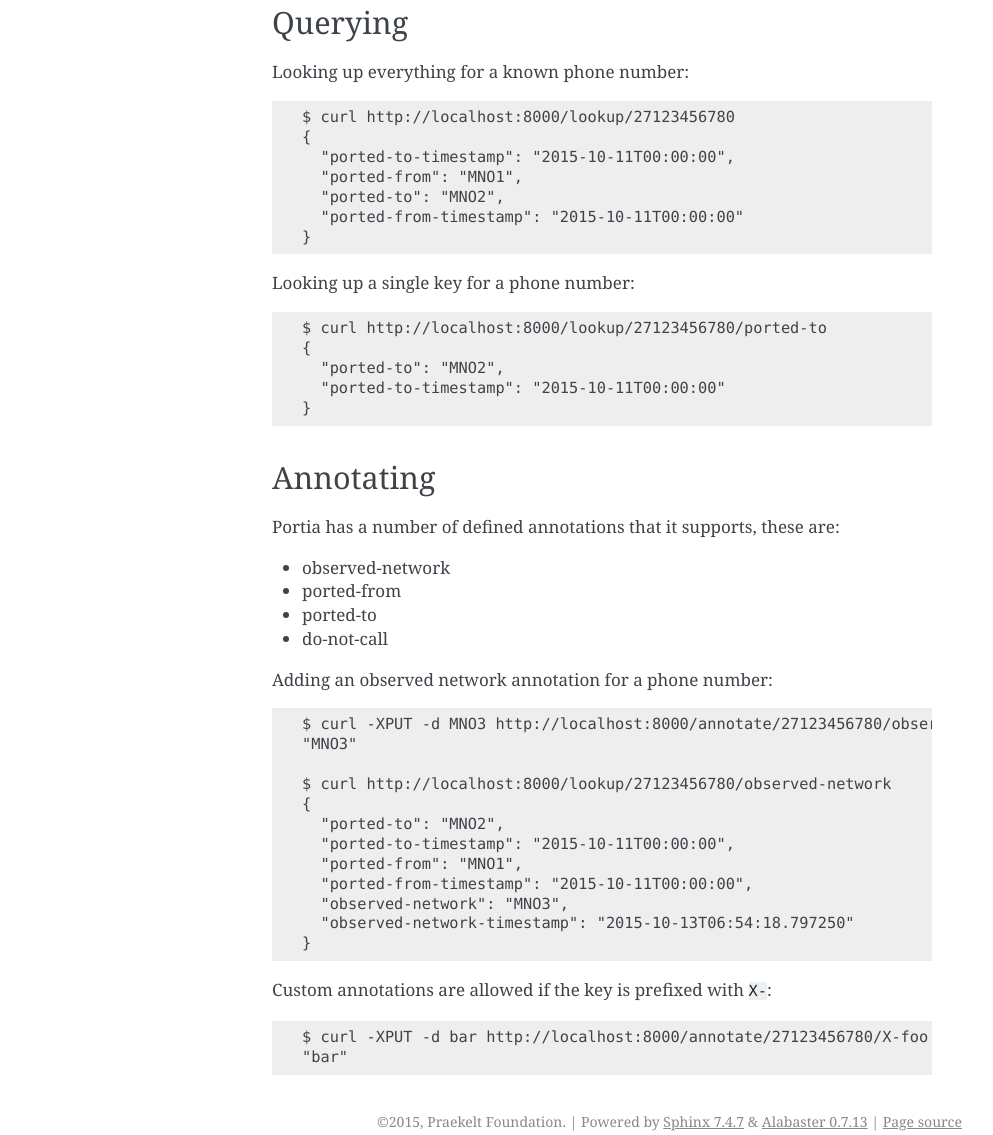
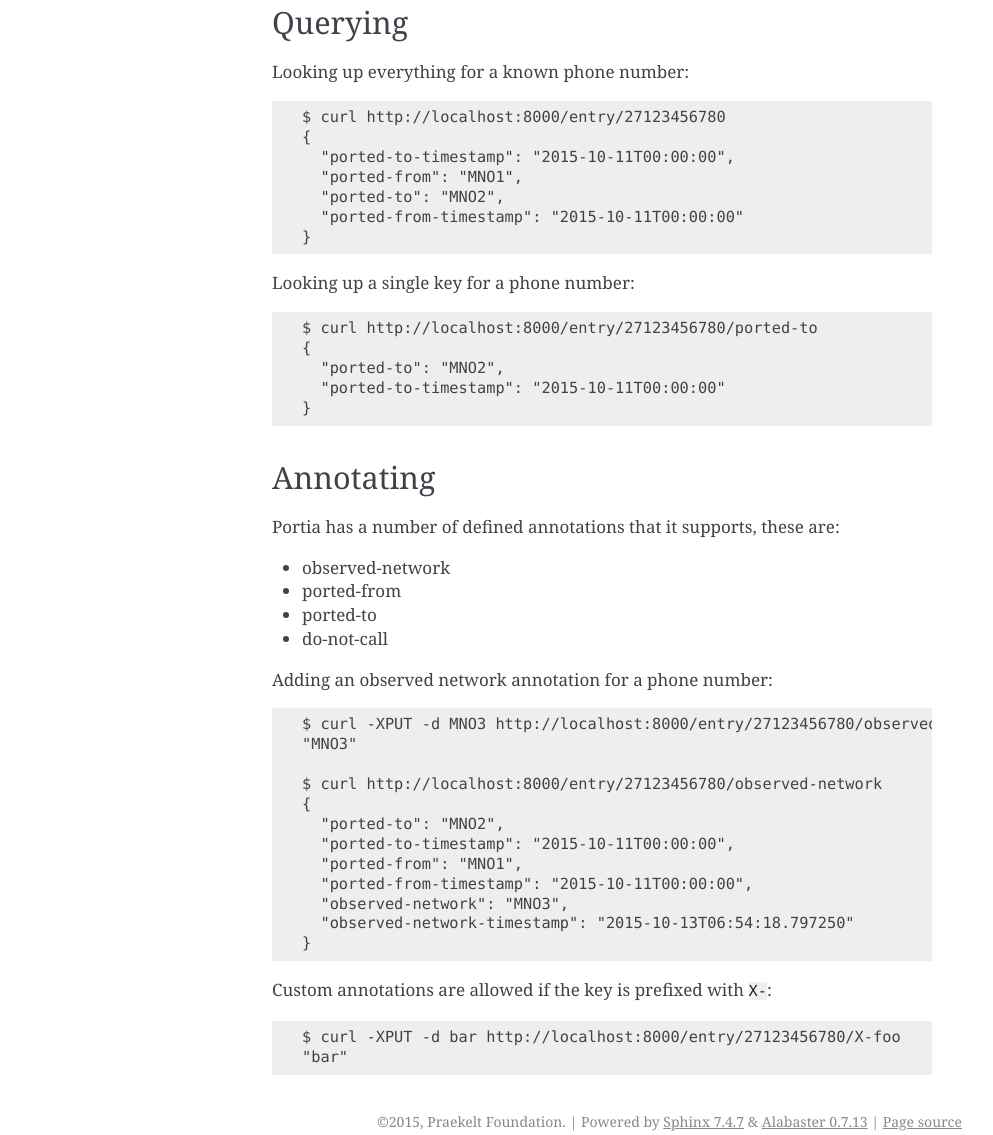
Before and after one commit to praekeltfoundation/portia, a Sphinx documentation site: the page built from docs/index.rst, in a window 1280 px wide. Shown: the part 1132-2267 px from the top of the page, without its empty margins (148-1141 px from the left). Built offline with Sphinx 7.4.7, drawn with Linux system fonts in a browser that asks for light colours; part of the change alters nothing that is shown.

Commit message:
update docs with urls

```diff
--- a/docs/index.rst
+++ b/docs/index.rst
@@ -49,7 +49,7 @@ Querying
 
 Looking up everything for a known phone number::
 
-   $ curl http://localhost:8000/lookup/27123456780
+   $ curl http://localhost:8000/entry/27123456780
    {
      "ported-to-timestamp": "2015-10-11T00:00:00",
      "ported-from": "MNO1",
@@ -59,7 +59,7 @@ Looking up everything for a known phone number::
 
 Looking up a single key for a phone number::
 
-   $ curl http://localhost:8000/lookup/27123456780/ported-to
+   $ curl http://localhost:8000/entry/27123456780/ported-to
    {
      "ported-to": "MNO2",
      "ported-to-timestamp": "2015-10-11T00:00:00"
@@ -77,10 +77,10 @@ Portia has a number of defined annotations that it supports, these are:
 
 Adding an observed network annotation for a phone number::
 
-   $ curl -XPUT -d MNO3 http://localhost:8000/annotate/27123456780/observed-network
+   $ curl -XPUT -d MNO3 http://localhost:8000/entry/27123456780/observed-network
    "MNO3"
 
-   $ curl http://localhost:8000/lookup/27123456780/observed-network
+   $ curl http://localhost:8000/entry/27123456780/observed-network
    {
      "ported-to": "MNO2",
      "ported-to-timestamp": "2015-10-11T00:00:00",
@@ -92,5 +92,5 @@ Adding an observed network annotation for a phone number::
 
 Custom annotations are allowed if the key is prefixed with ``X-``::
 
-   $ curl -XPUT -d bar http://localhost:8000/annotate/27123456780/X-foo
+   $ curl -XPUT -d bar http://localhost:8000/entry/27123456780/X-foo
    "bar"
```
